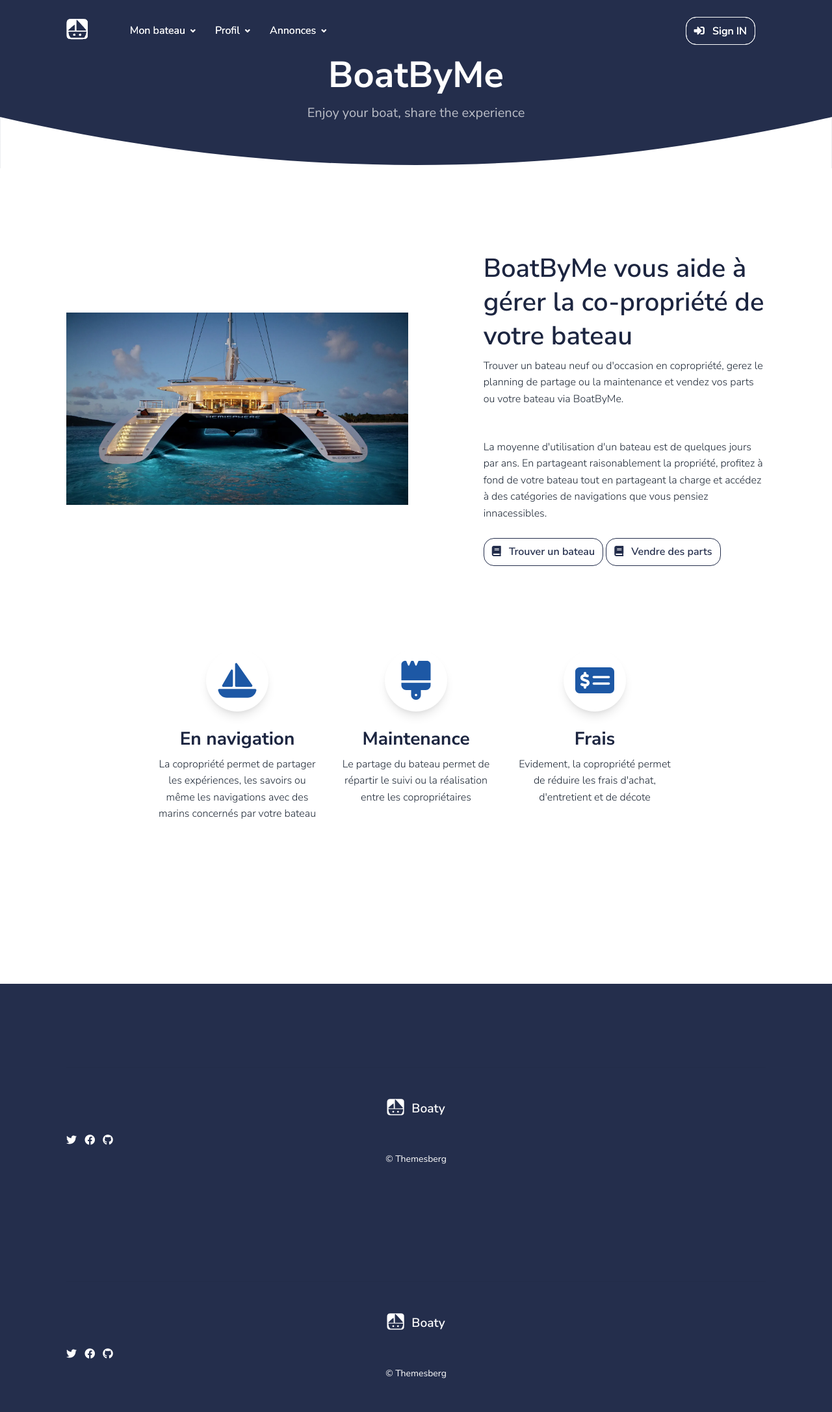
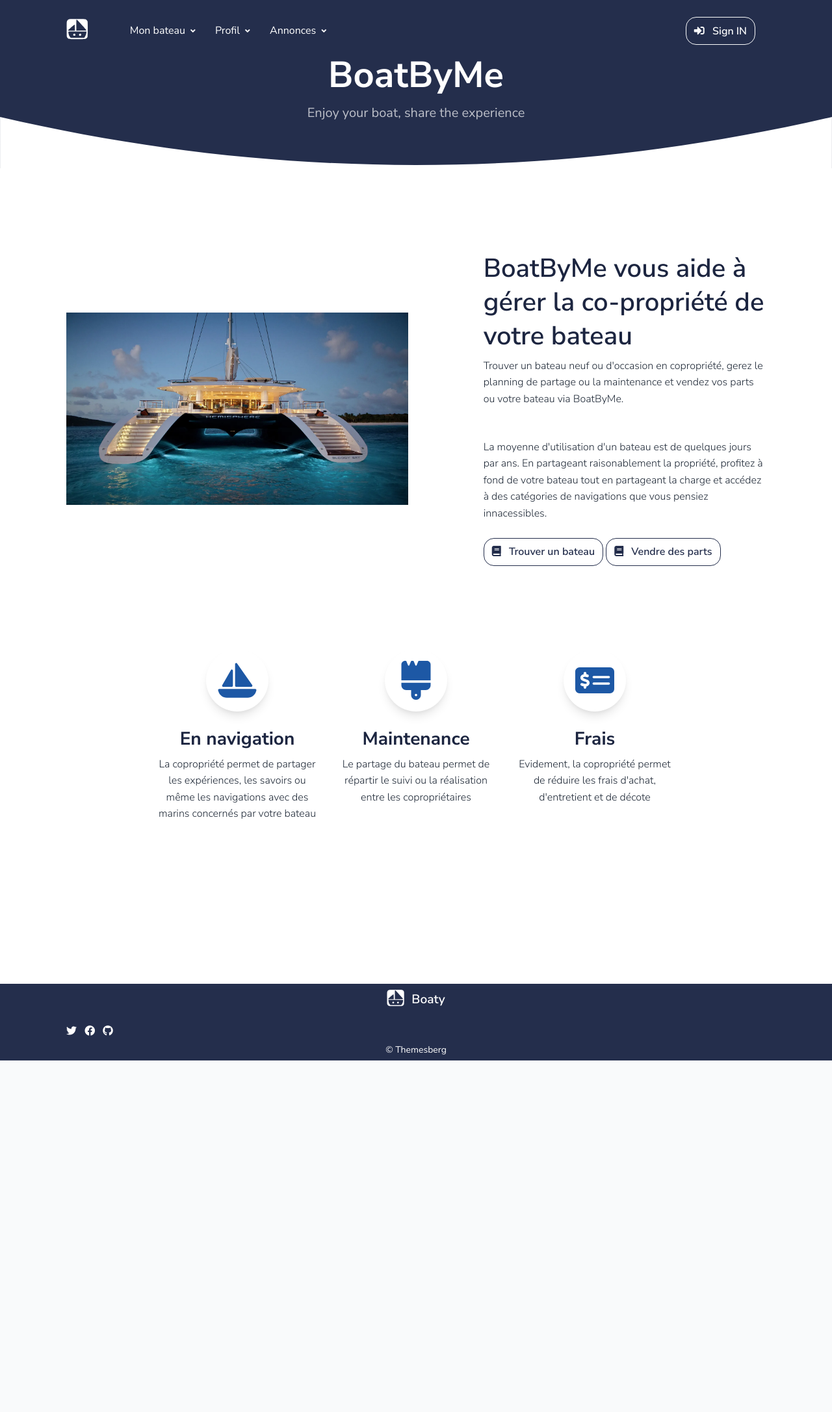
Before and after one commit to amisdariis/swim, a Django app: page / in a window 1280 px wide. Shown: the whole page at 65% size. After the commit the page ends 1632 px from the top, so only its background shows below. Run offline with Django 4.2, Linux system fonts and the light colour scheme; some libraries are stand-ins or nearby versions.

Commit message:
Bugfix in footer

```diff
--- a/home/templates/includes/footer.html
+++ b/home/templates/includes/footer.html
@@ -1,8 +1,8 @@
 {% load static %}
 
-<footer class="footer pt-6 pb-5 bg-primary text-white">
+<footer class="footer pt-2 pb-1 bg-primary text-white">
   <div class="container">
-      <hr class="bg-secondary my-3 my-lg-5">
+      <hr class="bg-secondary my-3 my-lg-0">
       <div class="row">
           <div class="col mb-md-0">
               <a href="https://themesberg.com" target="_blank" class="d-flex justify-content-center mb-3">
--- a/home/templates/pages/index.html
+++ b/home/templates/pages/index.html
@@ -1,6 +1,4 @@
 {% extends 'layouts/base.html' %}
-{% load static %}
-
 {% block content %}
 
     {% if request.user.is_authenticated %}
--- a/home/templates/pages/index_logged_in.html
+++ b/home/templates/pages/index_logged_in.html
@@ -1,7 +1,4 @@
-{% extends 'layouts/base.html' %}
 {% load static %}
-
-{% block content %}
 
 <main>
 
@@ -677,5 +674,3 @@
 
 
 </main>
-
-{% endblock content %}
--- a/home/templates/pages/index_not_logged.html
+++ b/home/templates/pages/index_not_logged.html
@@ -1,7 +1,4 @@
-{% extends 'layouts/base.html' %}
 {% load static %}
-
-{% block content %}
 
 <main>
 
@@ -69,5 +66,3 @@
   </section>
 
 </main>
-
-{% endblock content %}
```
Also changed, not shown: README.md.
